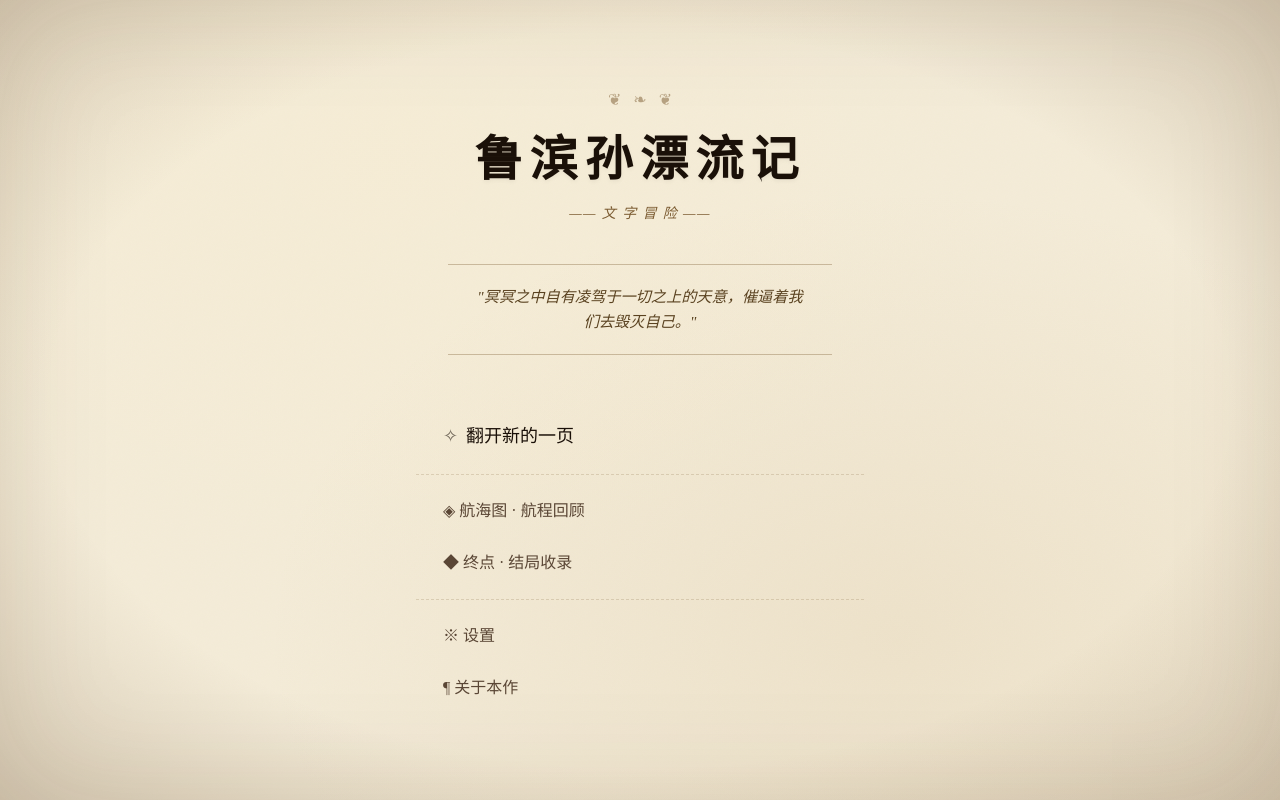
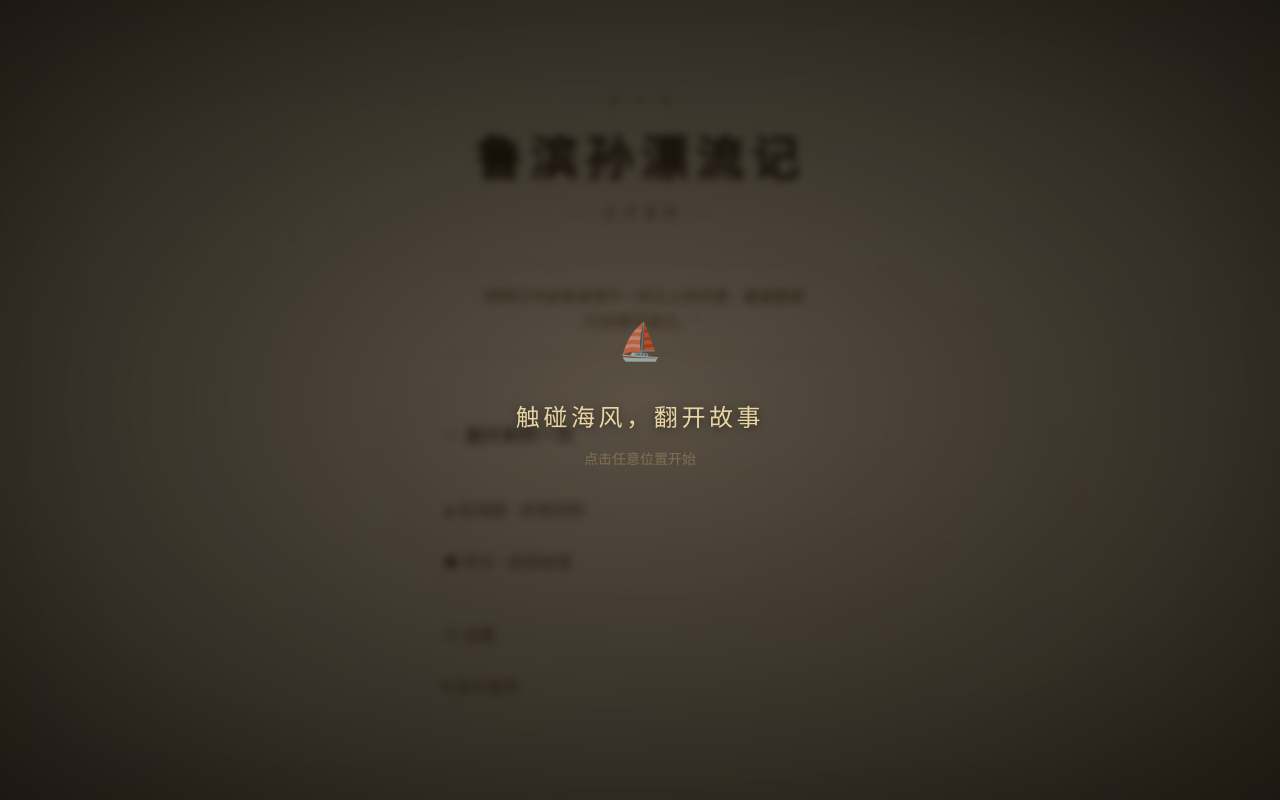
Before and after one commit to zhang66633/drift-diary, a React (Vite) app: page / in a window 1280 px wide. Built offline with nearby package versions, Linux system fonts and the light colour scheme.

Commit message:
feat: 首次访问显示音频激活提示——'触碰海风，翻开故事'

```diff
--- a/src/App.tsx
+++ b/src/App.tsx
@@ -3,6 +3,7 @@ import { useGameStore } from './store/gameStore';
 import { MainMenu } from './ui/MainMenu';
 import { BookShell } from './ui/BookShell';
 import { ErrorBoundary } from './ui/ErrorBoundary';
+import { AudioHint } from './ui/AudioHint';
 
 const SaveMenu = lazy(() => import('./ui/Menus').then(m => ({ default: m.SaveMenu })));
 
@@ -40,6 +41,7 @@ export default function App() {
       <Suspense fallback={null}>
         {showLoadMenu && <SaveMenu mode="load" />}
       </Suspense>
+      <AudioHint />
     </ErrorBoundary>
   );
 }
--- /dev/null
+++ b/src/ui/AudioHint.tsx
@@ -0,0 +1,63 @@
+import { useState, useEffect } from 'react';
+
+/** 首次访问时显示的诗意音频激活提示——点击任意位置即消失并响起 BGM */
+export function AudioHint() {
+  const [visible, setVisible] = useState(() => {
+    // 同一会话只显示一次
+    if (typeof window !== 'undefined') {
+      return !sessionStorage.getItem('audio_hint_dismissed');
+    }
+    return false;
+  });
+
+  useEffect(() => {
+    if (!visible) return;
+    const dismiss = () => {
+      setVisible(false);
+      try { sessionStorage.setItem('audio_hint_dismissed', '1'); } catch {}
+    };
+    window.addEventListener('pointerdown', dismiss);
+    return () => window.removeEventListener('pointerdown', dismiss);
+  }, [visible]);
+
+  if (!visible) return null;
+
+  return (
+    <div
+      className="fixed inset-0 z-[100] flex items-center justify-center pointer-events-none"
+      style={{
+        background: 'radial-gradient(ellipse at center, rgba(26,16,8,0.7) 0%, rgba(13,10,5,0.92) 100%)',
+        backdropFilter: 'blur(4px)',
+        transition: 'opacity 0.5s ease-out',
+      }}
+    >
+      <div className="text-center px-8">
+        <div className="mb-8" style={{ opacity: 0.6 }}>
+          <span
+            className="inline-block text-4xl animate-bounce"
+            style={{ animationDuration: '2s' }}
+          >
+            ⛵
+          </span>
+        </div>
+        <p
+          className="text-xl sm:text-2xl mb-4"
+          style={{
+            color: '#e8d5a3',
+            fontFamily: 'serif',
+            letterSpacing: '0.15em',
+            textShadow: '0 2px 8px rgba(0,0,0,0.5)',
+          }}
+        >
+          触碰海风，翻开故事
+        </p>
+        <p
+          className="text-sm animate-pulse"
+          style={{ color: '#a08860', fontFamily: 'serif', opacity: 0.7 }}
+        >
+          点击任意位置开始
+        </p>
+      </div>
+    </div>
+  );
+}
```
